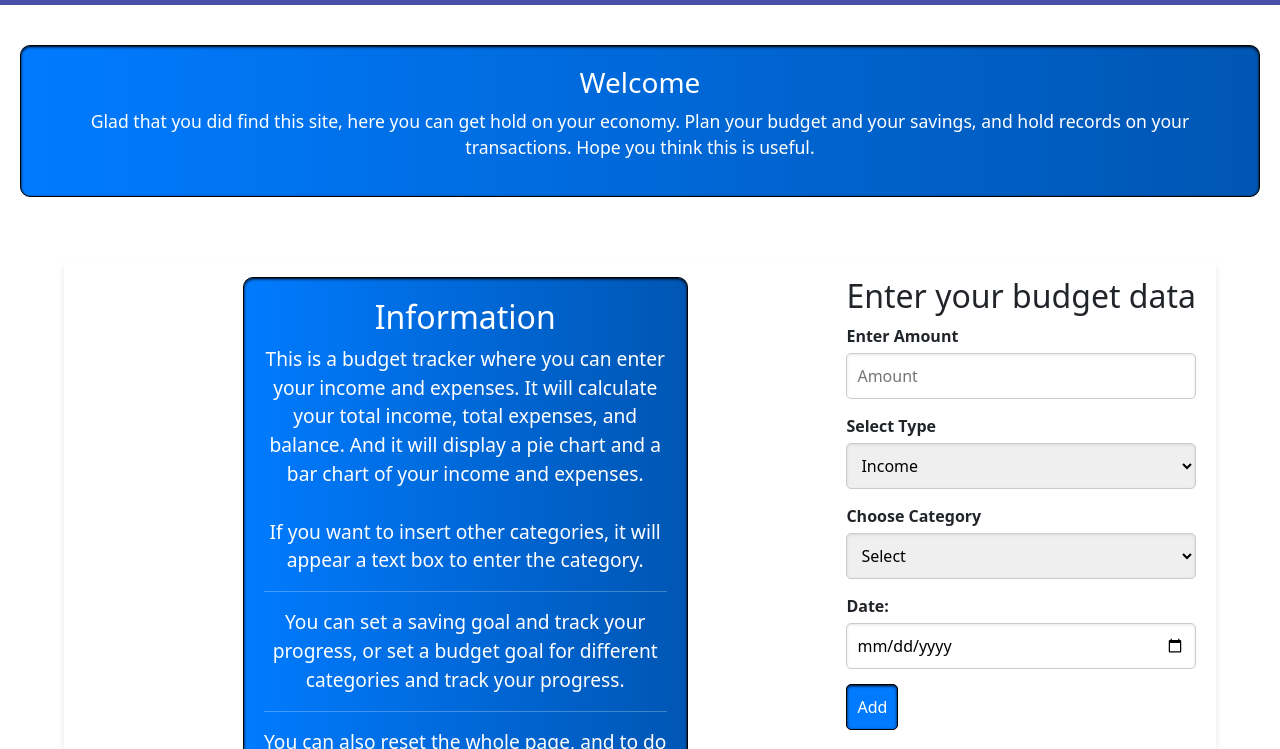
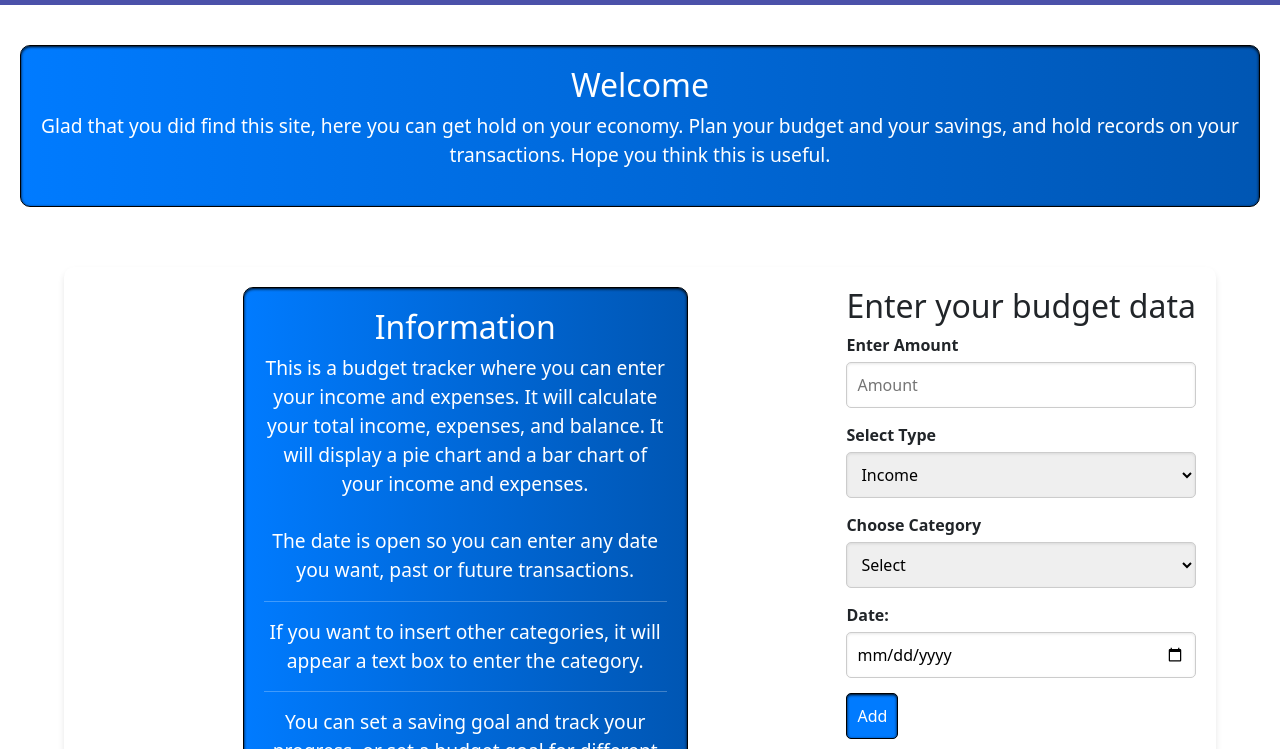
Before and after one commit to Johan-4P/Budget-Tracker, a plain HTML site: page index.html in a window 1280 px wide. Shown: the part 51-800 px from the top of the page. Drawn offline with nearby package versions, Linux system fonts and the light colour scheme.

Commit message:
Change the text in the information section

```diff
--- a/assets/css/style.css
+++ b/assets/css/style.css
@@ -25,7 +25,7 @@ header h1 {
     margin-bottom: 10px;
 }
 header p {
-    font-size: 1.1rem;
+    font-size: 1.2rem;
 }
 
 .card-1 {
--- a/index.html
+++ b/index.html
@@ -26,7 +26,7 @@
     <header>
         <section class="card-1">
             <div id="card-1-div">
-                <h3 class="text-center">Welcome</h3>
+                <h2 class="text-center">Welcome</h2>
                 <p class="text-center">
                     Glad that you did find this site, here you can get hold on your
                     economy. Plan your budget and your savings, and hold records on your
@@ -42,8 +42,9 @@
                 <h2>Information</h2>
                 <p>
                     This is a budget tracker where you can enter your income and expenses.
-                    It will calculate your total income, total expenses, and balance.
-                    And it will display a pie chart and a bar chart of your income and expenses. <br><br>
+                    It will calculate your total income, expenses, and balance.
+                    It will display a pie chart and a bar chart of your income and expenses. <br><br>
+                    The date is open so you can enter any date you want, past or future transactions. <hr>
                     If you want to insert other categories, it will appear a text box to enter the category. <hr>
                     You can set a saving goal and track your progress, or set a budget goal for different categories and track your progress. <hr>
                     You can also reset the whole page, and to do that scroll down to the bottom of the page.
```
